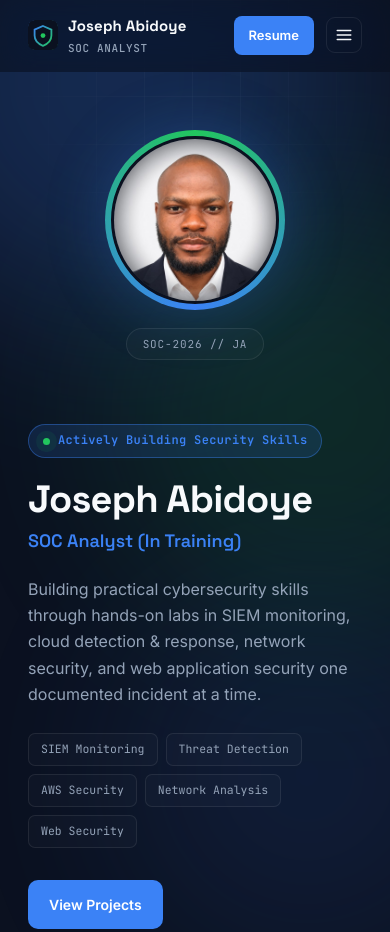
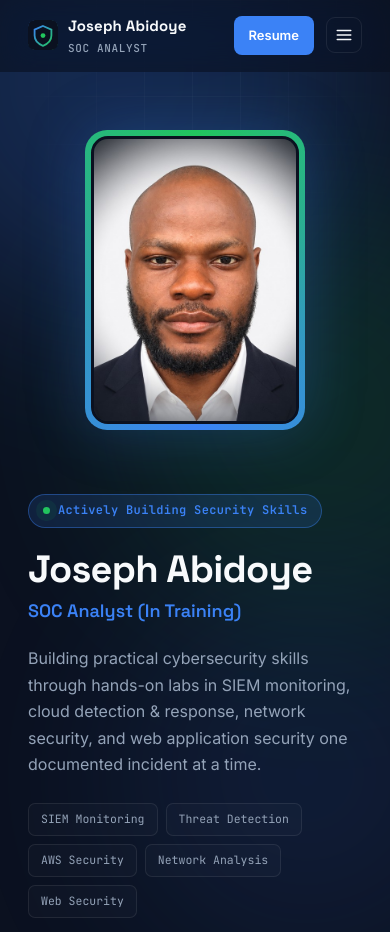
Before and after one commit to iamtimofe/Joseph-Abidoye-Cybersecurity-Site, a plain HTML site: page index.html in a window 390 px wide. Shown: the top 932 px of the page. Drawn offline with Linux system fonts and the light colour scheme.

Commit message:
index.html

```diff
--- a/index.html
+++ b/index.html
@@ -512,9 +512,9 @@
         gap: 18px;
       }
       .avatar-ring {
-        width: 260px;
-        height: 260px;
-        border-radius: 50%;
+        width: 280px;
+        height: 380px;
+        border-radius: 26px;
         padding: 6px;
         background: conic-gradient(
           from 180deg,
@@ -530,7 +530,7 @@
       .avatar-inner {
         width: 100%;
         height: 100%;
-        border-radius: 50%;
+        border-radius: 21px;
         overflow: hidden;
         background: var(--card);
         border: 3px solid var(--void);
@@ -571,14 +571,17 @@
           margin-bottom: 8px;
         }
         .avatar-ring {
-          width: 180px;
-          height: 180px;
+          width: 220px;
+          height: 300px;
+          border-radius: 22px;
+        }
+        .avatar-inner {
+          border-radius: 17px;
         }
         .avatar-fallback {
           font-size: 46px;
         }
       }
-
       /* ---------- section shell ---------- */
       .section {
         padding: 90px 0;
@@ -1529,7 +1532,7 @@
               <div class="avatar-fallback" style="display: none">JA</div>
             </div>
           </div>
-          <div class="avatar-tag">SOC-2026 // JA</div>
+         <!-- <div class="avatar-tag">SOC-2026 // JA</div>  -->
         </div>
       </div>
 
```
